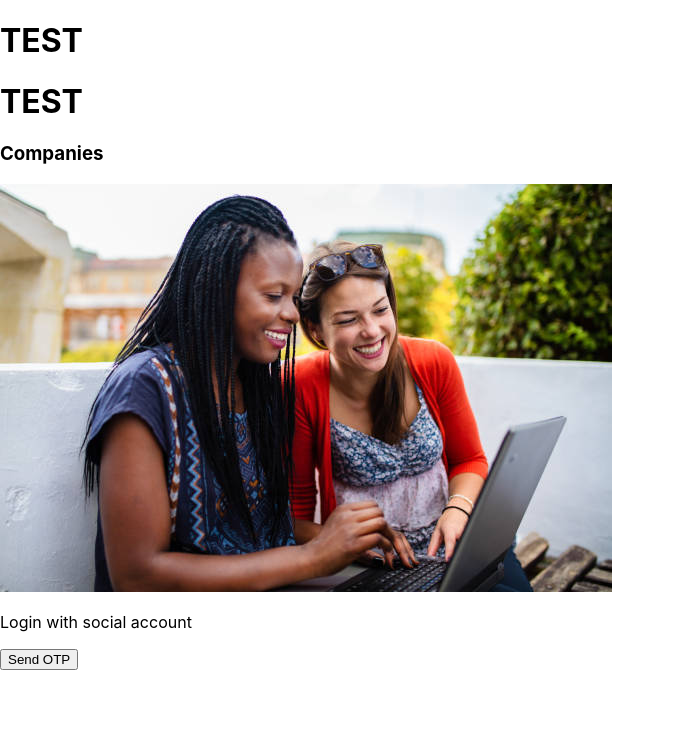
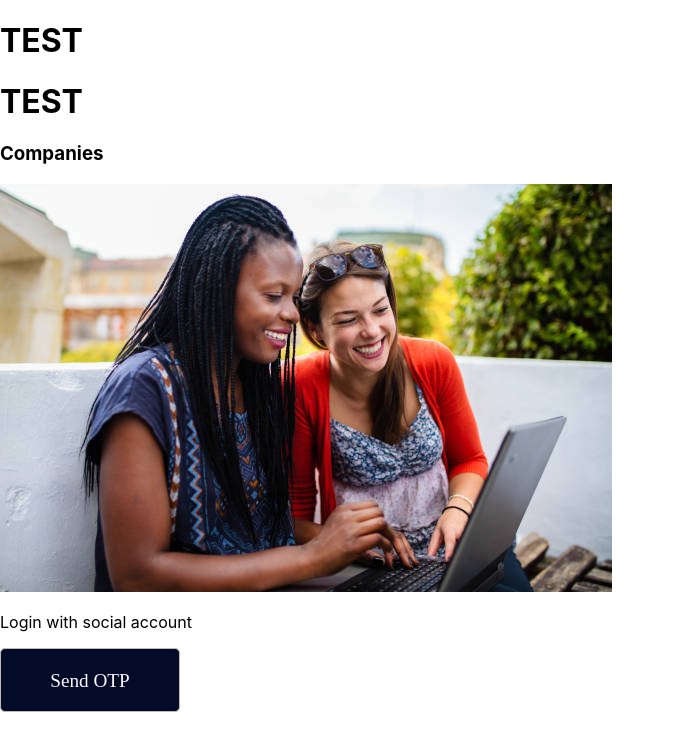
Before and after one commit to MaryamSiddiqui-ms/skincare_app, a React (Create React App) app: page / in a window 1280 px wide. Shown: the top 750 px of the page, without its empty margins (0-675 px from the left). Built offline with nearby package versions, Linux system fonts and the light colour scheme.

Commit message:
button component

```diff
--- a/src/components/Button/Button.jsx
+++ b/src/components/Button/Button.jsx
@@ -1,9 +1,22 @@
 import React from "react";
+import './button.css';
 
-function Button()
+// var theme = {
+//     backgroundColor: '#040b28'
+//     color: '#464646'
+// }
+
+function Button(props)
 {
+    const mystyles = {
+        backgroundColor: props.theme === 'light' ? 'white' : '#040b28',
+        color: props.theme === 'light' ? '#484647' : '#fcf8fc'
+    }
+
     return(
-        "button"
+        <button className="btn" style={mystyles}>
+            {props.txt}
+        </button>
     )
 }
 
--- /dev/null
+++ b/src/components/Button/button.css
@@ -0,0 +1,17 @@
+.btn{
+    width: 180px;
+    height: 64px;
+
+    font-family: 'Montserrat';
+    font-family: normal;
+    font-size: 1.2rem;
+    line-height: 17px;
+    text-align: center;
+
+    border: 1px solid rgb(187, 185, 185);
+    border-radius: 5px;
+
+    flex: none;
+    order: 0;
+    flex-grow: 0;
+}
--- /dev/null
+++ b/src/components/index.js
@@ -0,0 +1 @@
+export {default as Button} from './Button/Button';
--- a/src/pages/Home/Home.jsx
+++ b/src/pages/Home/Home.jsx
@@ -1,5 +1,6 @@
 import React, { useState } from 'react';
 import home_img from '../../assets/home_img.jpg'
+import {Button} from './../../components';
 
 function Home() {
   const [companyTitle, setCompanyTitle] = useState('TEST'); // Set default company title
@@ -21,7 +22,8 @@ function Home() {
       <img src={home_img} />
       <p>Login with social account</p>
 
-      <button onClick={handleSendOTP}>Send OTP</button>
+
+      <Button txt="Send OTP" theme='dark' />
     </div>
   );
 }
```
Also changed, not shown: 1 other file (tests, documents, lock files or other folders).
